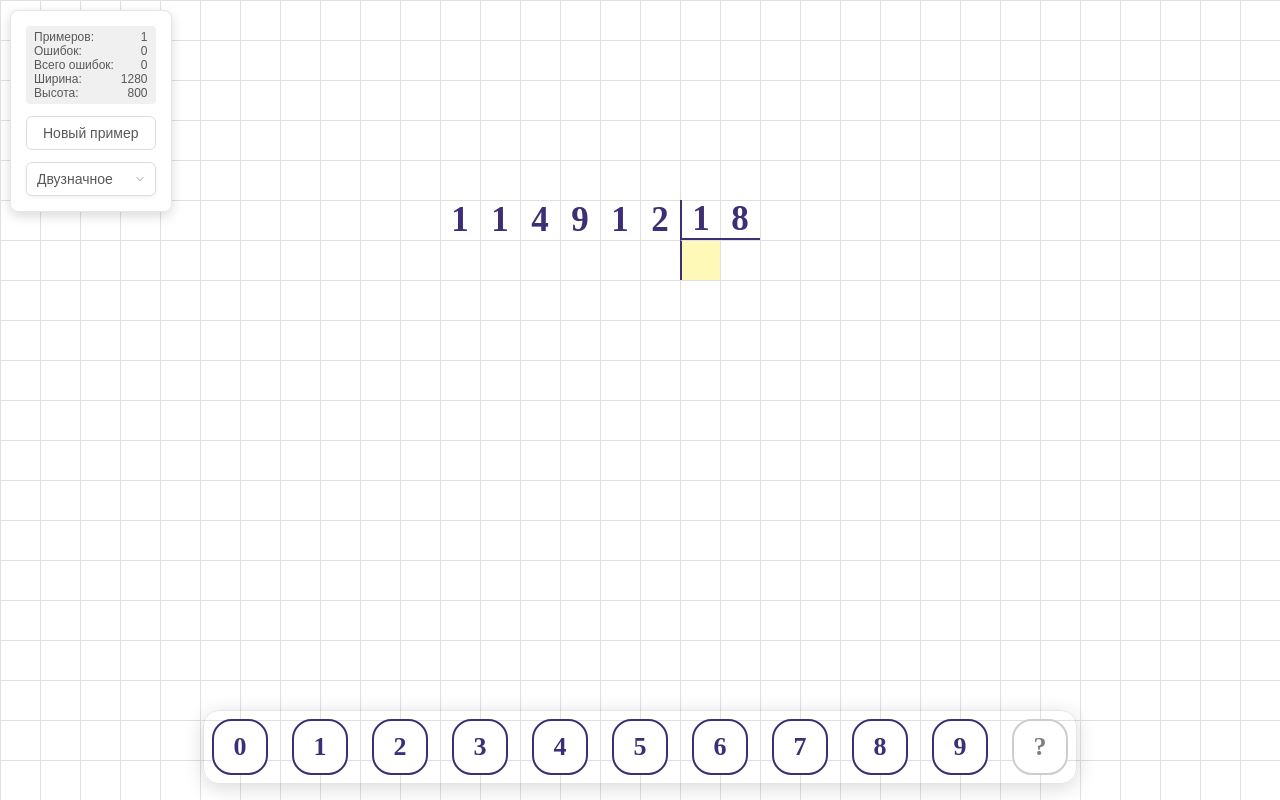
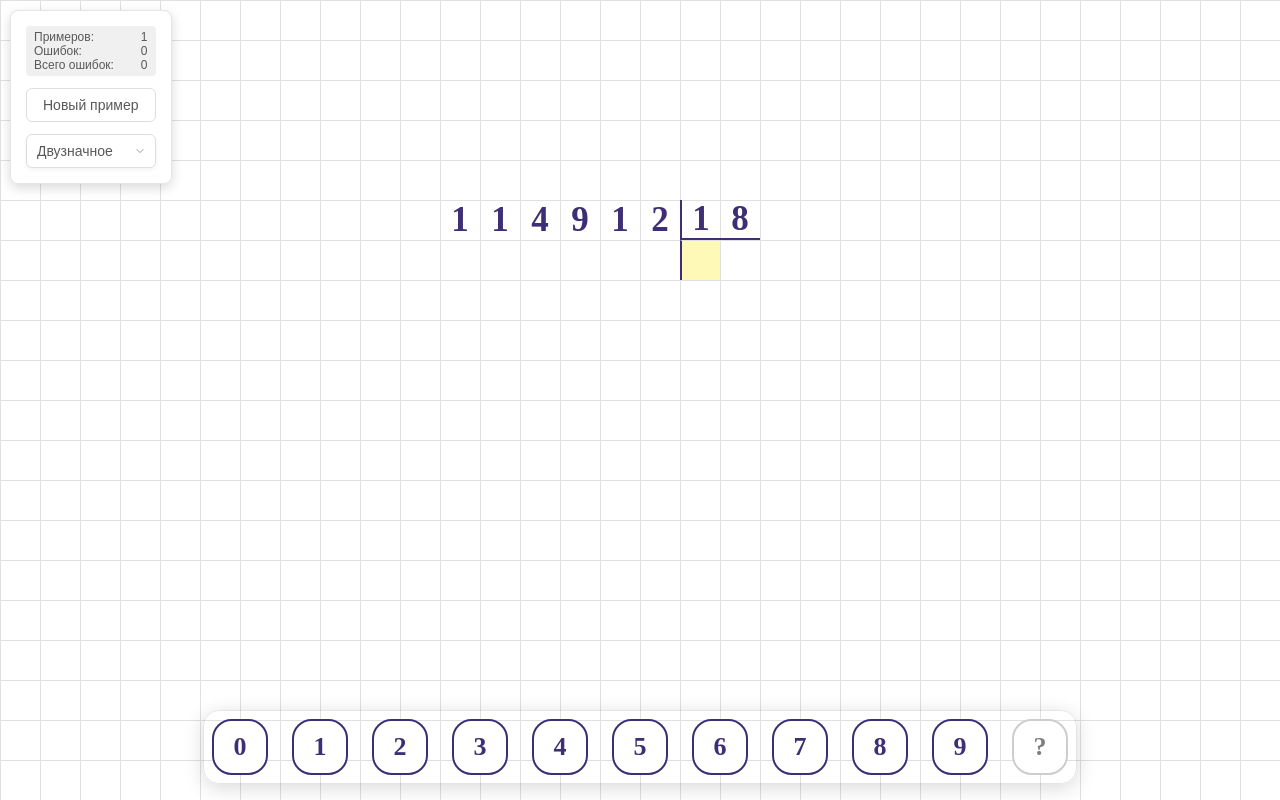
Before and after one commit to Firestaff/longDivision, a React (Vite) app: page / in a window 1280 px wide. Built offline with nearby package versions, Linux system fonts and the light colour scheme; a web font is replaced by a local one.

Commit message:
remove window size info

```diff
--- a/src/components/Notebook.jsx
+++ b/src/components/Notebook.jsx
@@ -417,8 +417,8 @@ const Notebook = () => {
           <div>Примеров:<span className="number">{examples}</span></div>
           <div>Ошибок:<span className="number">{mistakes}</span></div>
           <div>Всего ошибок:<span className="number">{allMistakes}</span></div>
-          <div>Ширина:<span className="number">{window.innerWidth}</span></div>
-          <div>Высота:<span className="number">{window.innerHeight}</span></div>
+          {/* <div>Ширина:<span className="number">{window.innerWidth}</span></div>
+          <div>Высота:<span className="number">{window.innerHeight}</span></div> */}
         </div>
         <button onClick={generateExample}>Новый пример</button>
 				<select
```
